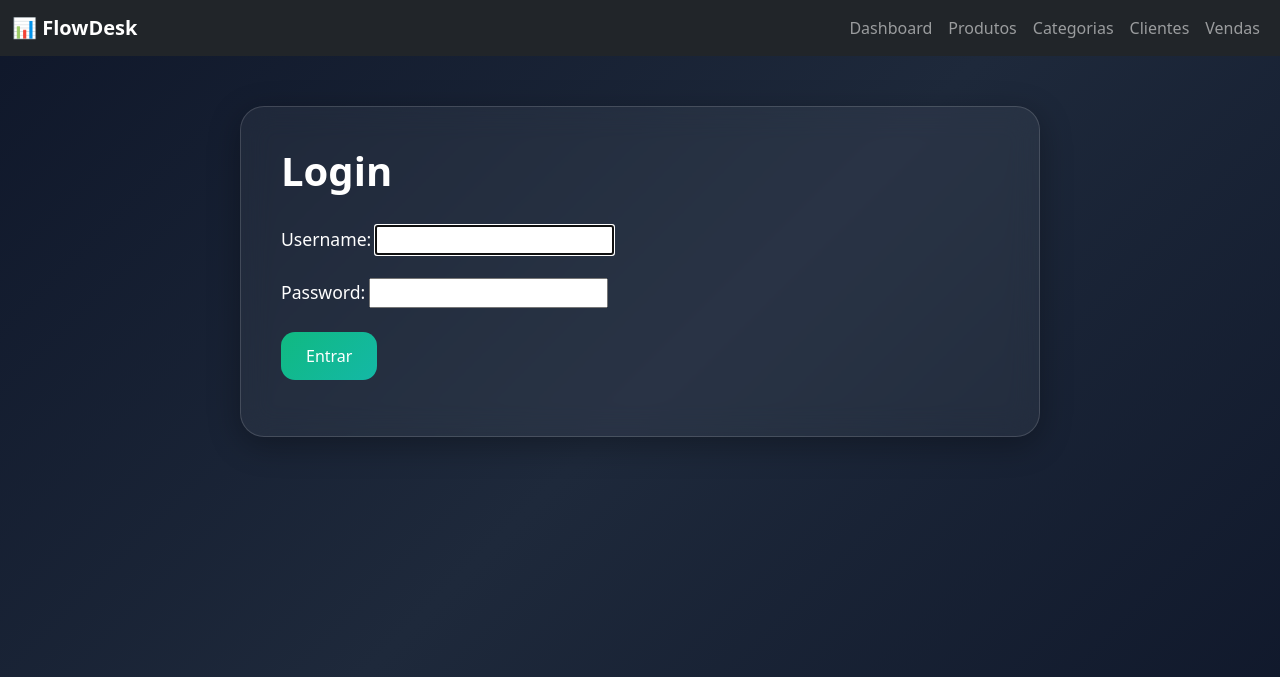
After one commit to felipe-g-ribeiro/flowdesk, a Django app: page /login/ in a window 1280 px wide. The commit adds this page. Shown: the top 677 px of the page. Run offline with Django 5.2, Linux system fonts and the light colour scheme.

Commit message:
feat: autenticação, vendas e controle de estoque

```diff
--- a/flowdesk/core/templates/base.html
+++ b/flowdesk/core/templates/base.html
@@ -32,6 +32,11 @@
 
         <div class="collapse navbar-collapse menu-direita" id="navbarNav">
           <ul class="navbar-nav ms-auto">
+            {% if user.is_authenticated %}
+              <li class="nav-item">
+                <span class="nav-link">Olá, {{ user.username }}</span>
+              </li>
+            {% endif %}
             <li class="nav-item">
               <a class="nav-link" href="/">Dashboard</a>
             </li>
@@ -51,6 +56,14 @@
             <li class="nav-item">
               <a class="nav-link" href="{% url 'sale_list' %}">Vendas</a>
             </li>
+            {% if user.is_authenticated %}
+              <li class="nav-item">
+                <form method="post" action="{% url 'logout' %}" class="d-inline">
+                  {% csrf_token %}
+                  <button type="submit" class="nav-link btn btn-link">Sair</button>
+                </form>
+              </li>
+            {% endif %}
           </ul>
         </div>
       </div>
--- /dev/null
+++ b/flowdesk/core/templates/registration/login.html
@@ -0,0 +1,15 @@
+{% extends 'base.html' %}
+
+{% block content %}
+  <div class="form-card">
+    <h1>Login</h1>
+
+    <form method="post">
+      {% csrf_token %}
+
+      {{ form.as_p }}
+
+      <button type="submit" class="btn btn-success">Entrar</button>
+    </form>
+  </div>
+{% endblock %}
--- a/flowdesk/core/views.py
+++ b/flowdesk/core/views.py
@@ -3,8 +3,9 @@ from django.shortcuts import render
 from products.models import Product, Category
 from customers.models import Customer
 from sales.models import Sale
+from django.contrib.auth.decorators import login_required
 
-
+@login_required
 def dashboard(request):
     context = {
         "total_products": Product.objects.count(),
--- a/flowdesk/flowdesk/settings.py
+++ b/flowdesk/flowdesk/settings.py
@@ -134,3 +134,7 @@ MAILERS = {
         'BACKEND': 'django.core.mail.backends.console.EmailBackend',
     },
 }
+
+LOGIN_REDIRECT_URL = "dashboard"
+LOGOUT_REDIRECT_URL = "login"
+LOGIN_URL = "login"
--- a/flowdesk/flowdesk/urls.py
+++ b/flowdesk/flowdesk/urls.py
@@ -16,6 +16,7 @@ Including another URLconf
 """
 from django.contrib import admin
 from django.urls import path, include
+from django.contrib.auth import views as auth_views
 
 urlpatterns = [
     path('admin/', admin.site.urls),
@@ -23,4 +24,17 @@ urlpatterns = [
     path("products/", include("products.urls")),
     path("customers/", include("customers.urls")),
     path("sales/", include("sales.urls")),
+    path(
+    "login/",
+    auth_views.LoginView.as_view(
+        template_name="registration/login.html"
+    ),
+    name="login",
+    ),
+
+    path(
+        "logout/",
+        auth_views.LogoutView.as_view(),
+        name="logout",
+    ),
 ]
```
Also changed, not shown: flowdesk/customers/views.py (+5 -3 lines), flowdesk/products/views.py (+9 -5 lines), flowdesk/sales/views.py (+7 -2 lines).
